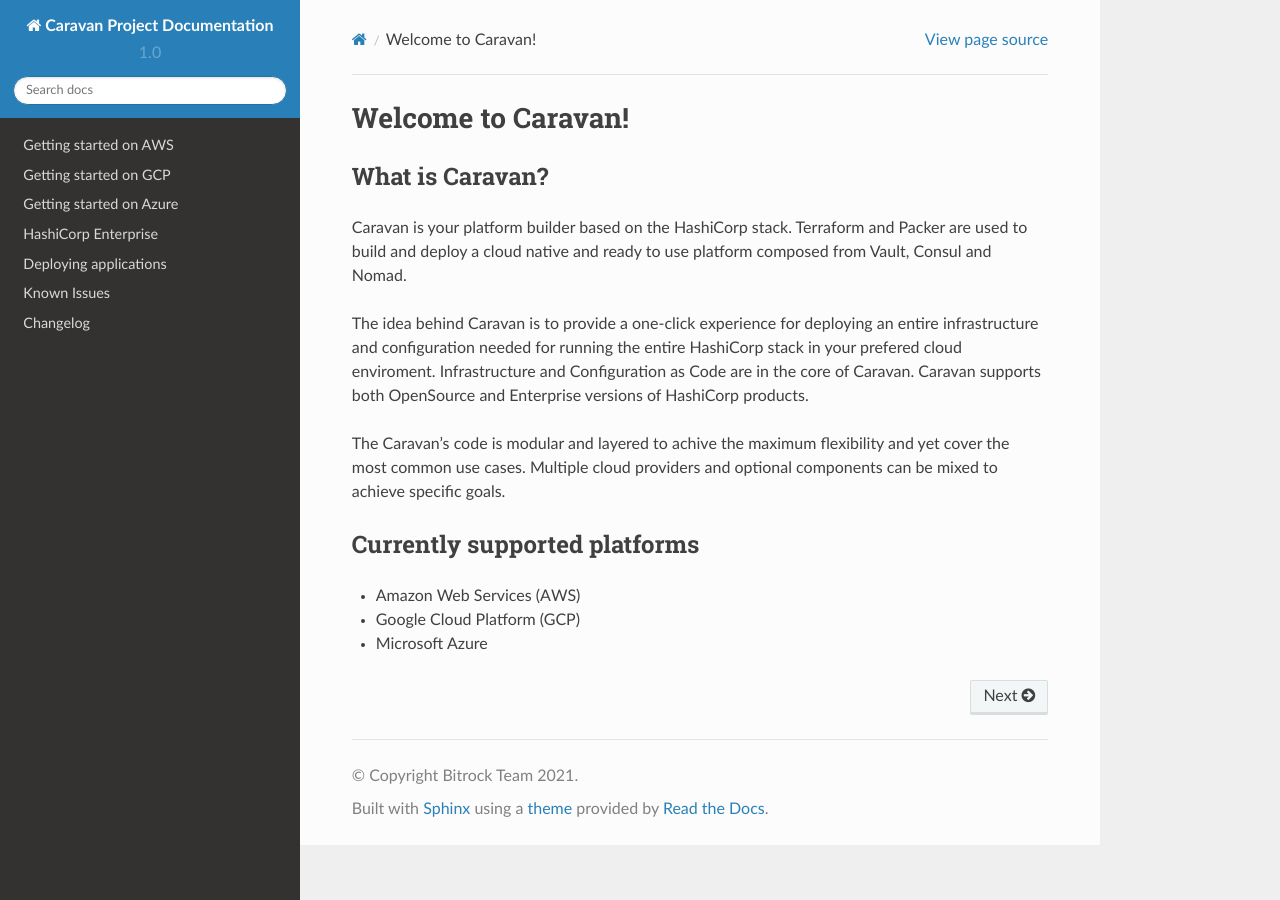
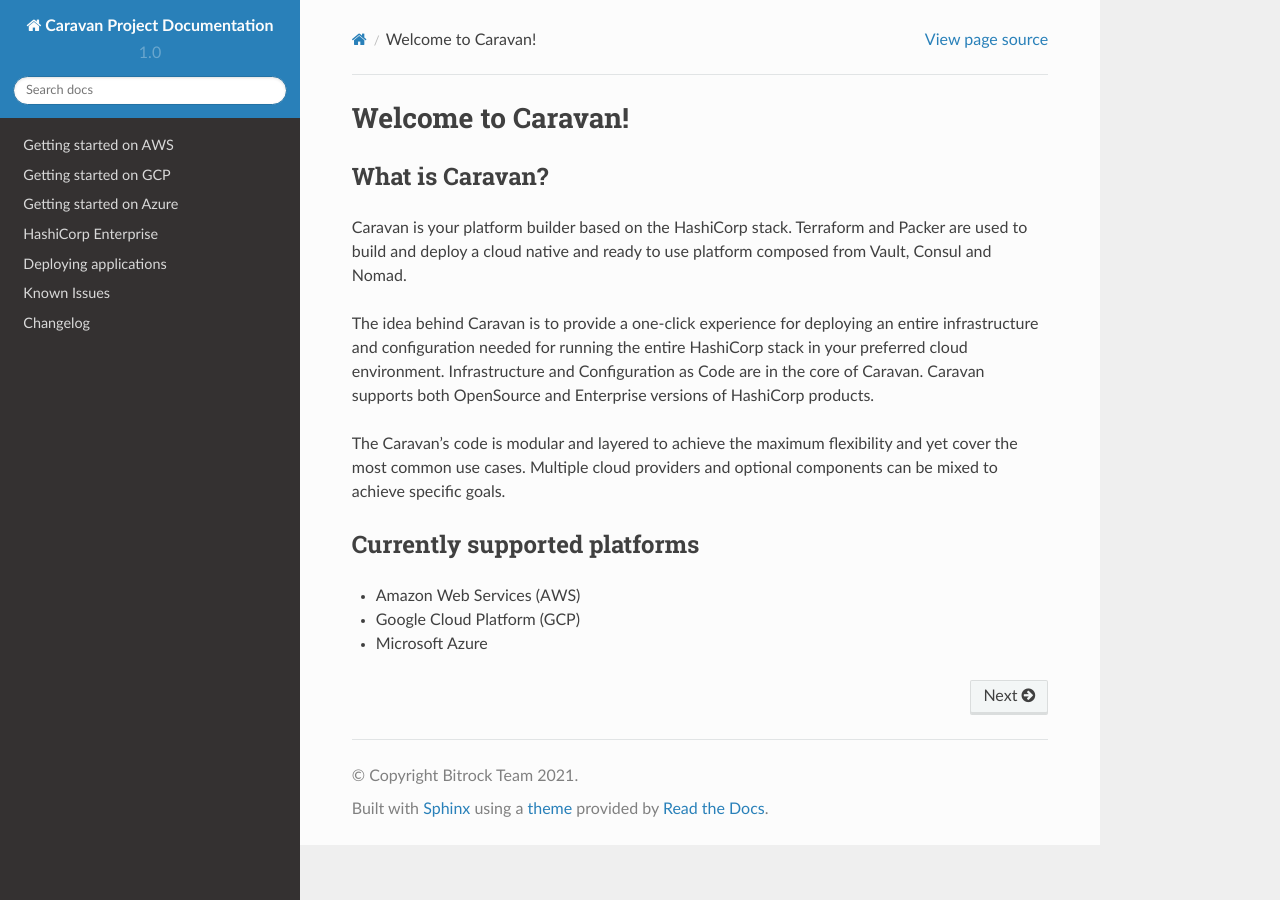
Before and after one commit to bitrockteam/caravanproject, a Sphinx documentation site: the page built from docs/index.rst, in a window 1280 px wide. Built offline with Sphinx 7.4.7 and the Read the Docs theme 2.0.0, drawn with Linux system fonts in a browser that asks for light colours.

Commit message:
Fix spelling

```diff
--- a/docs/index.rst
+++ b/docs/index.rst
@@ -10,11 +10,11 @@
 
 The idea behind Caravan is to provide a one-click experience for
 deploying an entire infrastructure and configuration needed for running
-the entire HashiCorp stack in your prefered cloud enviroment. Infrastructure and
+the entire HashiCorp stack in your preferred cloud environment. Infrastructure and
 Configuration as Code are in the core of Caravan. Caravan supports both
 OpenSource and Enterprise versions of HashiCorp products.
 
-The Caravan's code is modular and layered to achive the maximum flexibility and yet
+The Caravan's code is modular and layered to achieve the maximum flexibility and yet
 cover the most common use cases. Multiple cloud providers and optional components
 can be mixed to achieve specific goals.
 
--- a/docs/known-issues.rst
+++ b/docs/known-issues.rst
@@ -48,7 +48,7 @@
    More information on the "skip_provider_registration" flag can be found here:
    https://www.terraform.io/docs/providers/azurerm/index.html#skip_provider_registration
 
-   Original Error: Cannnot register providers: Microsoft.AVS. Errors were: Cannot register provider Microsoft.AVS with Azure Resource Manager: resources.ProvidersClient#Register: Failure responding to request: StatusCode=403 -- Original Error: autorest/azure: Service returned an error. Status=403 Code="AuthorizationFailed" Message="The client 'xxxx' with object id 'yyyy' does not have authorization to perform action 'Microsoft.AVS/register/action' over scope '/subscriptions/zzzz' or the scope is invalid. If access was recently granted, please refresh your credentials.".
+   Original Error: Cannot register providers: Microsoft.AVS. Errors were: Cannot register provider Microsoft.AVS with Azure Resource Manager: resources.ProvidersClient#Register: Failure responding to request: StatusCode=403 -- Original Error: autorest/azure: Service returned an error. Status=403 Code="AuthorizationFailed" Message="The client 'xxxx' with object id 'yyyy' does not have authorization to perform action 'Microsoft.AVS/register/action' over scope '/subscriptions/zzzz' or the scope is invalid. If access was recently granted, please refresh your credentials.".
 
 .. _solution-1:
 
```
